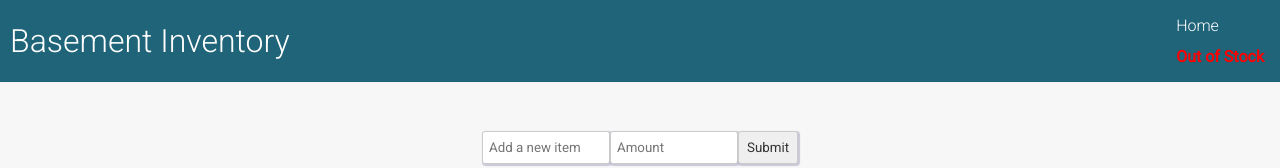
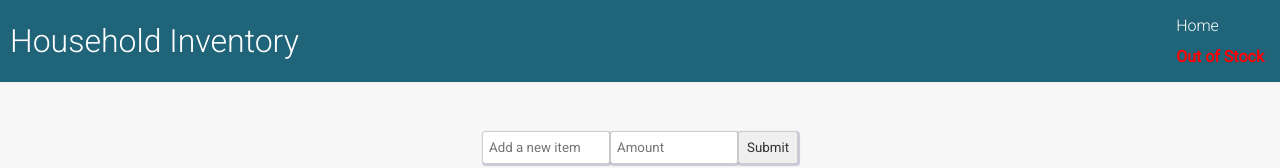
Before and after one commit to vhelfrih/home-inventory, a React (Create React App) app: page / in a window 1280 px wide. Shown: the top 168 px of the page. Built offline with nearby package versions, Linux system fonts and the light colour scheme.

Commit message:
site name changed

```diff
--- a/src/Navbar.js
+++ b/src/Navbar.js
@@ -5,7 +5,7 @@ const Navbar = () => {
   // const { items, setItems } = useContext(ItemContext);
   return (
     <div className="navbar" >
-      <h1>Basement Inventory</h1>
+      <h1>Household Inventory</h1>
       <div className="links">
         <a href="/">Home</a>
         <a href="/out" style={{color: 'red', fontWeight: 'bold'}} >Out of Stock</a>
```
